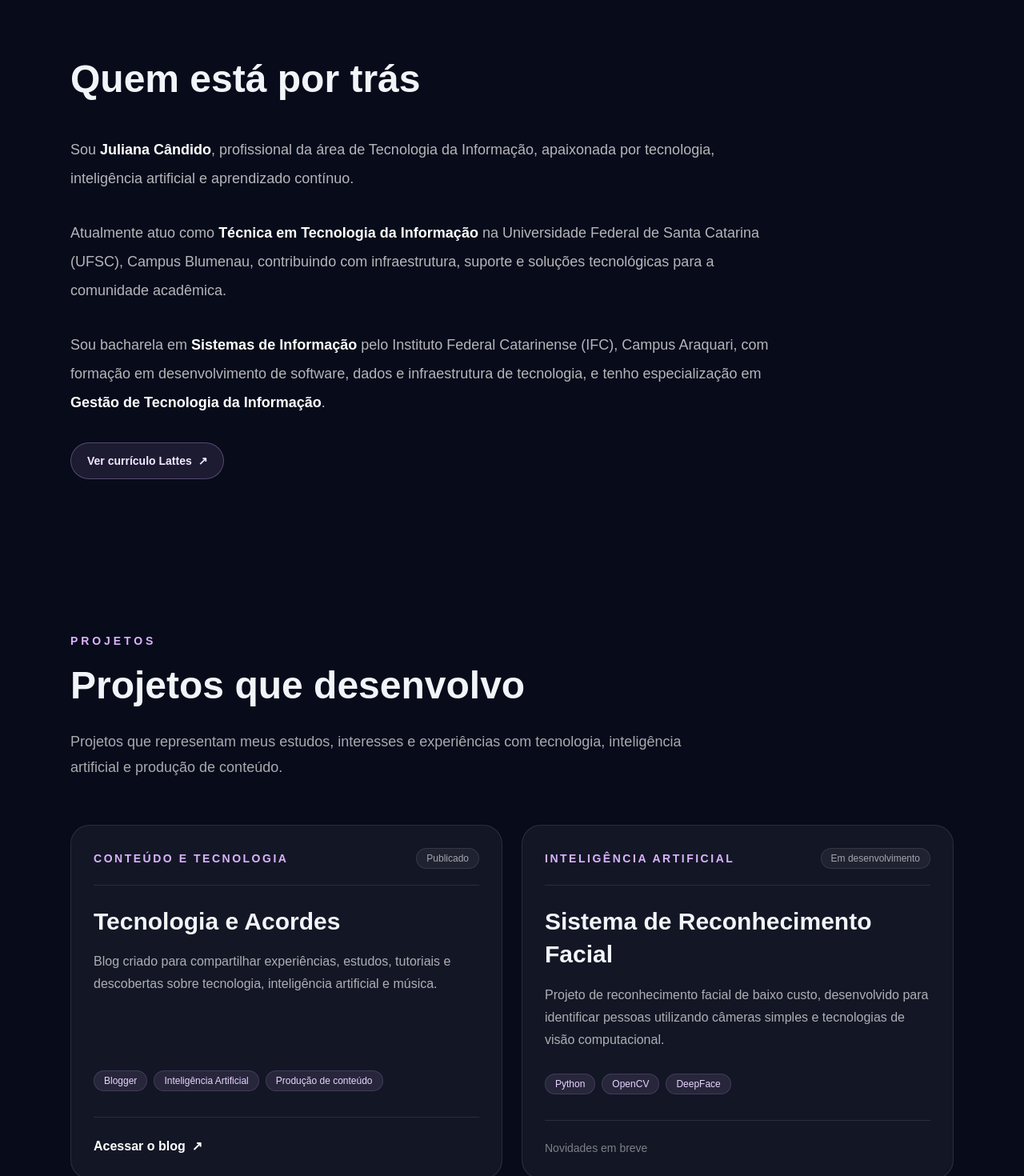
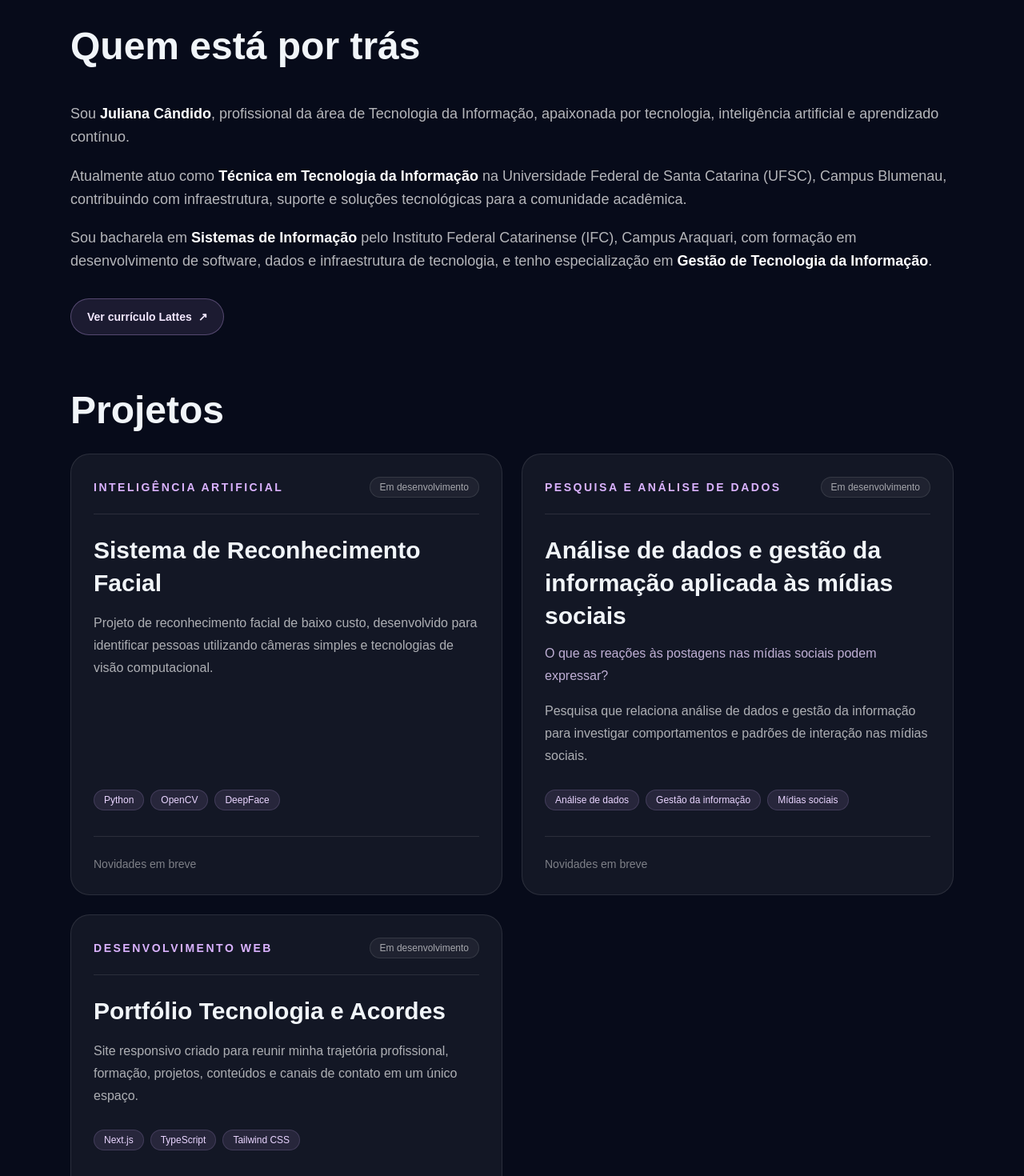
Before and after one commit to j-candido/tecnologia-e-acordes, a Next.js app: page /sobre in a window 1280 px wide. Shown: the part 480-1950 px from the top of the page at 80% size. Built offline with nearby package versions, Linux system fonts and the light colour scheme.

Commit message:
Refina layout da página Sobre e do cartão de curso

```diff
--- a/app/sobre/page.tsx
+++ b/app/sobre/page.tsx
@@ -12,8 +12,10 @@ export const metadata = createPageMetadata({
 export default function SobrePage() {
   return (
     <main id="main-content" tabIndex={-1} className="flex-1 outline-none">
-      <About />
-      <Projects />
+      <div className="mx-auto max-w-6xl px-6 pb-20 pt-14 sm:pb-28 sm:pt-20">
+        <About />
+        <Projects />
+      </div>
     </main>
   );
 }
--- a/components/About.tsx
+++ b/components/About.tsx
@@ -2,9 +2,8 @@ export default function About() {
     return (
       <section
         id="sobre"
-        className="mx-auto max-w-6xl px-6 pb-20 pt-14 sm:pb-28 sm:pt-20"
       >
-        <div className="max-w-4xl">
+        <div>
 
           <p className="text-sm font-semibold uppercase tracking-[0.28em] text-purple-300">
             Sobre
@@ -14,7 +13,7 @@ export default function About() {
           Sobre o Tecnologia e Acordes
           </h1>
 
-          <div className="mt-12 space-y-8 text-lg leading-9 text-white/70">
+          <div className="mt-12 space-y-5 text-lg leading-[1.6] text-white/70">
             <p>
               O <strong className="text-white">Tecnologia e Acordes</strong> é um
               espaço para compartilhar conteúdos, cursos, experiências e
@@ -30,7 +29,7 @@ export default function About() {
           <h2 className="mt-20 text-4xl font-bold leading-tight text-slate-100 sm:text-5xl">
             Quem está por trás
           </h2>
-          <div className="mt-10 space-y-8 text-lg leading-9 text-white/70">
+          <div className="mt-10 space-y-5 text-lg leading-[1.6] text-white/70">
 
             <p>
               Sou <strong className="text-white">Juliana Cândido</strong>,
--- a/components/CourseCard.tsx
+++ b/components/CourseCard.tsx
@@ -6,7 +6,7 @@ export default function CourseCard({ course, featured = false }: { course: Cours
   const registrationUrl = getRegistrationUrl(course);
 
   return (
-    <article aria-labelledby={`course-${course.id}`} className="overflow-hidden rounded-3xl border border-white/10 bg-white/5 lg:grid lg:grid-cols-[minmax(0,2fr)_minmax(0,3fr)] lg:items-start">
+    <article aria-labelledby={`course-${course.id}`} className="overflow-hidden rounded-3xl border border-white/10 bg-white/5 lg:grid lg:grid-cols-[minmax(0,7fr)_minmax(0,13fr)] lg:items-center">
       {course.cover ? (
         <Image
           src={course.cover.src}
@@ -54,7 +54,7 @@ export default function CourseCard({ course, featured = false }: { course: Cours
             </dd>
           </div>
         </dl>
-        <div className="mt-5 border-t border-white/10 pt-5">
+        <div className={`mt-5 border-t border-white/10 pt-5 ${registrationUrl ? "text-right" : ""}`}>
           {registrationUrl ? (
             <>
               <a href={registrationUrl} target="_blank" rel="noopener noreferrer" className="inline-flex rounded-full border border-purple-300/30 bg-purple-300/10 px-6 py-3 font-semibold text-purple-100 transition hover:border-purple-300/50 hover:bg-purple-300/15 focus-visible:outline-2 focus-visible:outline-offset-4 focus-visible:outline-purple-300">
--- a/components/Projects.tsx
+++ b/components/Projects.tsx
@@ -1,15 +1,4 @@
 const projects = [
-    {
-      category: "Conteúdo e tecnologia",
-      title: "Tecnologia e Acordes",
-      description:
-        "Blog criado para compartilhar experiências, estudos, tutoriais e descobertas sobre tecnologia, inteligência artificial e música.",
-      technologies: ["Blogger", "Inteligência Artificial", "Produção de conteúdo"],
-      status: "Publicado",
-      subtitle: null,
-      link: "https://tecnologiaeacordes.blogspot.com/",
-      linkText: "Acessar o blog",
-    },
     {
       category: "Inteligência Artificial",
       title: "Sistema de Reconhecimento Facial",
@@ -55,24 +44,15 @@ const projects = [
     return (
       <section
         id="projetos"
-        className="mx-auto max-w-6xl scroll-mt-10 px-6 pb-20 pt-14 sm:pb-28 sm:pt-20"
+        className="mt-10 scroll-mt-10 md:mt-16"
       >
-        <div className="max-w-4xl">
-          <p className="text-sm font-semibold uppercase tracking-[0.28em] text-purple-300">
+        <div>
+          <h2 className="text-4xl font-bold leading-tight text-slate-100 sm:text-5xl">
             Projetos
-          </p>
-
-          <h2 className="mt-4 text-4xl font-bold leading-tight text-slate-100 sm:text-5xl">
-            Projetos que desenvolvo
           </h2>
-
-          <p className="mt-6 max-w-3xl text-lg leading-8 text-white/65">
-            Projetos que representam meus estudos, interesses e experiências com
-            tecnologia, inteligência artificial e produção de conteúdo.
-          </p>
         </div>
 
-        <div className="mt-14 grid gap-6 lg:grid-cols-2">
+        <div className="mt-6 grid gap-6 lg:grid-cols-2">
           {projects.map((project) => (
             <article
               key={project.title}
```
